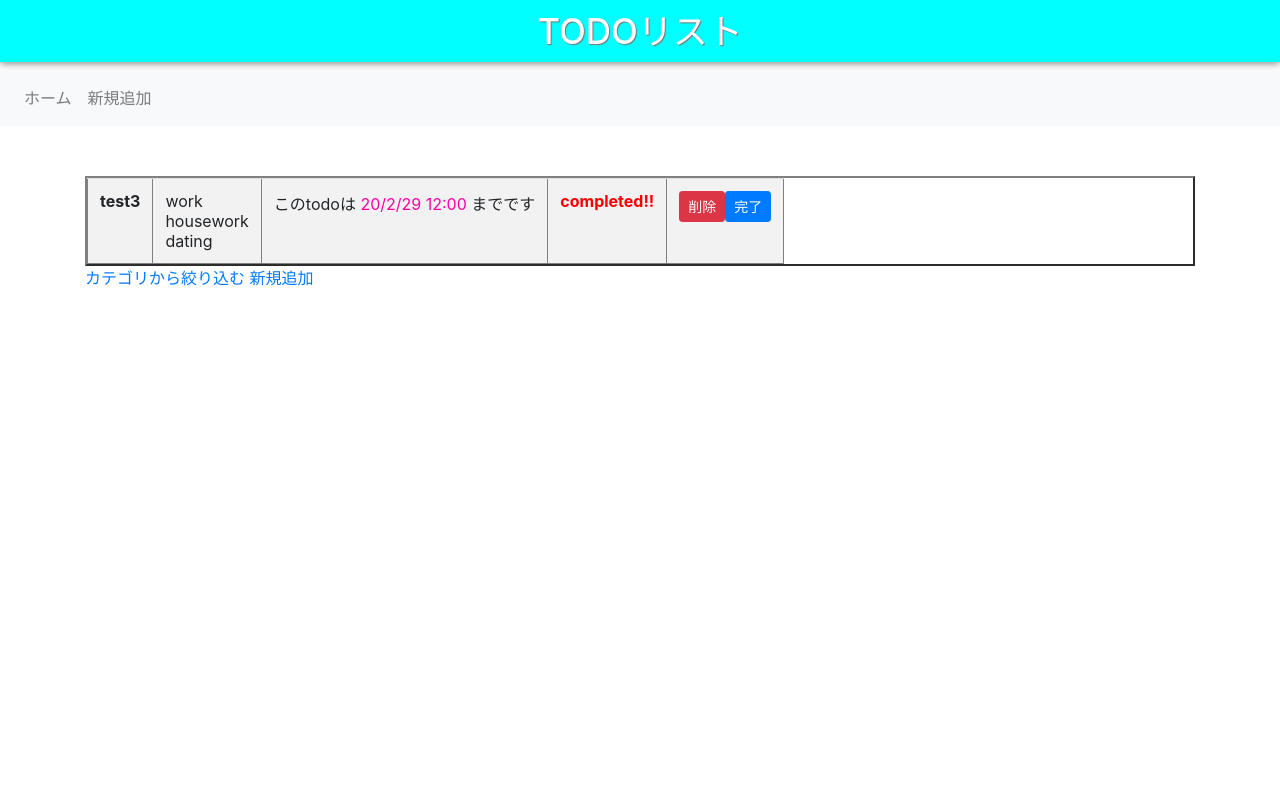
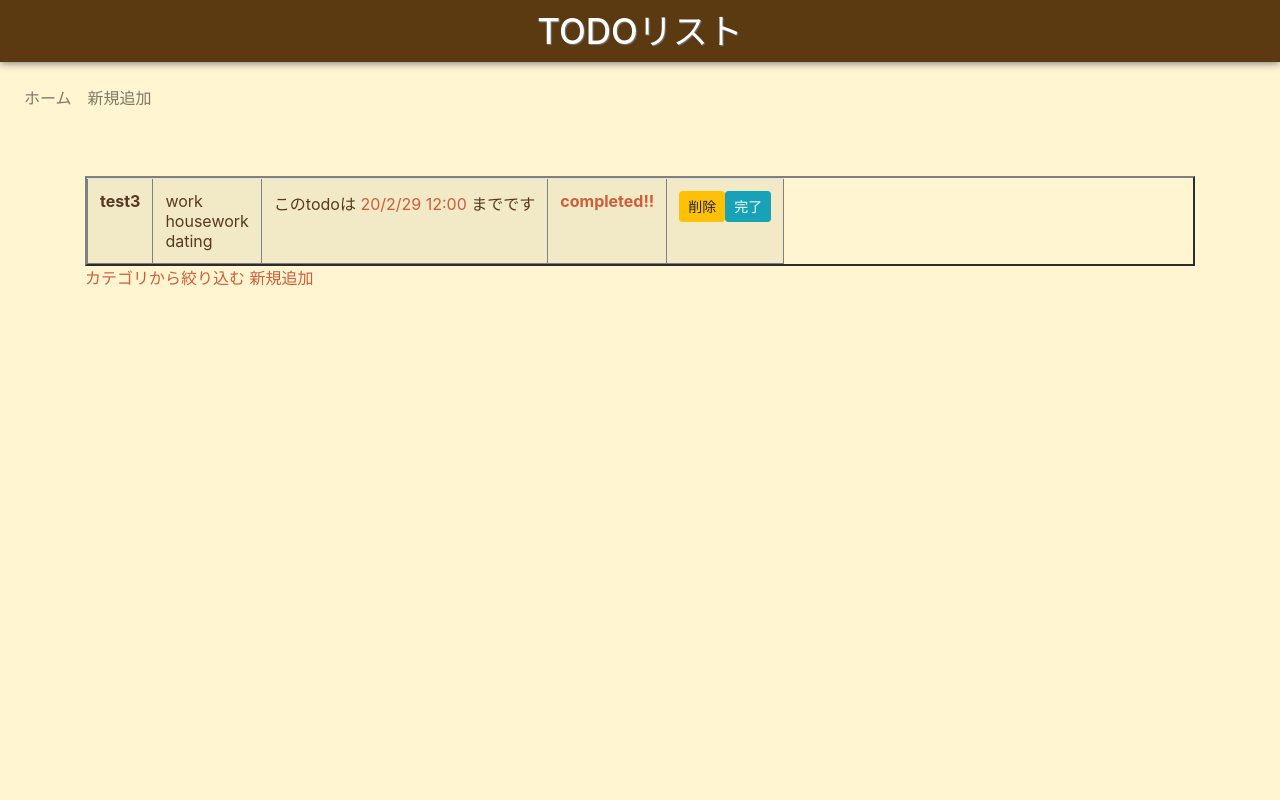
Before and after one commit to yk-amarly-20/django-todo, a Django app: page /todo_list/ in a window 1280 px wide. Run offline with Django 3.2, Linux system fonts and the light colour scheme; data comes from the database, SQL or seed files in the repository; both versions use the stored data as it was after the commit; some libraries are stand-ins or nearby versions.

Commit message:
配色を変更しました

```diff
--- a/todo_list/static/todo/css/style.css
+++ b/todo_list/static/todo/css/style.css
@@ -2,7 +2,7 @@
   margin-top: 0;
   padding: 10px;
   font-size: 35px;
-  background-color:#00ffff;
+  background-color:#5b3911;
   color: #ffffff;
   text-align: center;
   box-shadow: 0 1px 8px #777;
@@ -10,25 +10,27 @@
 }
 
 .complete {
-  color: #ff0000;
+  color: #cd5e3c;
   font-weight: bold;
 }
 
 .not-complete {
-  color: #0000ff;
+  color: #008899;
   font-weight: bold;
 }
 
 .category {
   display: block;
+  color: #583822;
 }
 
 .todo {
   padding: 10px;
+  color: #583822;
 }
 
 .dead-line {
-  color: #ff00a4;
+  color: #cd5e3c;
 }
 
 .add-todo {
@@ -54,3 +56,15 @@
 .table-original {
   margin: 50px 0 0 0;
 }
+
+.sent-a {
+  color: #583822;
+}
+
+.href {
+  color: #cd5e3c;
+}
+
+.todo-body {
+  background-color: #fff5d1;
+}
--- a/todo_list/templates/todo/base.html
+++ b/todo_list/templates/todo/base.html
@@ -7,11 +7,11 @@
   <link rel="stylesheet" href="https://stackpath.bootstrapcdn.com/bootstrap/4.4.1/css/bootstrap.min.css" integrity="sha384-Vkoo8x4CGsO3+Hhxv8T/Q5PaXtkKtu6ug5TOeNV6gBiFeWPGFN9MuhOf23Q9Ifjh" crossorigin="anonymous">
   <link rel="stylesheet" href="{% static 'todo/css/style.css' %}" type="text/css">
 </head>
-<body>
+<body class="todo-body">
   <h1 class="top-title">TODOリスト</h1>
 
   <!--ナビバー-->
-<nav class="navbar navbar-expand-md  navbar-light bg-light">
+<nav class="navbar navbar-expand-md  navbar-light">
   <button type="button" class="navbar-toggler" data-toggle="collapse" data-target="#bs-navi" aria-controls="bs-navi" aria-expanded="false" aria-label="Toggle navigation">
     <span class="navbar-toggler-icon"></span>
   </button>
--- a/todo_list/templates/todo/index.html
+++ b/todo_list/templates/todo/index.html
@@ -4,7 +4,7 @@
   {% if messages %}
   <ul style="list-style:none">
     {% for message in messages %}
-      <li class="alert alert-success"> {{message}} </li>
+      <li class="alert alert-warning"> {{message}} </li>
     {% endfor %}
   </ul>
   {% endif %}
@@ -27,7 +27,7 @@
             {% endfor %}
         </td>
         <td>
-          このtodoは&nbsp;<span class="dead-line">{{ todo.dead_line|date:"y/n/j H:i" }}</span>&nbsp;までです
+          <span class="sent-a">このtodoは</span>&nbsp;<span class="dead-line">{{ todo.dead_line|date:"y/n/j H:i" }}</span>&nbsp;<span class="sent-a">までです</span>
         </td>
         <td>
         {% if todo.completed %}
@@ -44,11 +44,11 @@
           <div style="display:inline-flex">
             <form method="post" action="{% url 'todo_list:delete' todo.id %}">
               {% csrf_token %}
-              <input type="submit" value="削除" class="btn btn-danger btn-sm">
+              <input type="submit" value="削除" class="btn btn-warning btn-sm">
             </form>
             <form method="post" action="{% url 'todo_list:complete' todo.id %}">
               {% csrf_token %}
-              <input type="submit" value="完了" class="btn btn-primary btn-sm">
+              <input type="submit" value="完了" class="btn btn-info btn-sm">
             </form>
           </div>
         </td>
@@ -59,7 +59,7 @@
     <p>todoはありません</p>
   {% endif %}
 
-  <a href="{% url 'todo_list:category' %}">カテゴリから絞り込む</a>
-  <a href="{% url 'todo_list:add' %}">新規追加</a>
+  <a href="{% url 'todo_list:category' %}" class="href">カテゴリから絞り込む</a>
+  <a href="{% url 'todo_list:add' %}" class="href">新規追加</a>
 
 {% endblock %}
```
Also changed, not shown: db.sqlite3.
